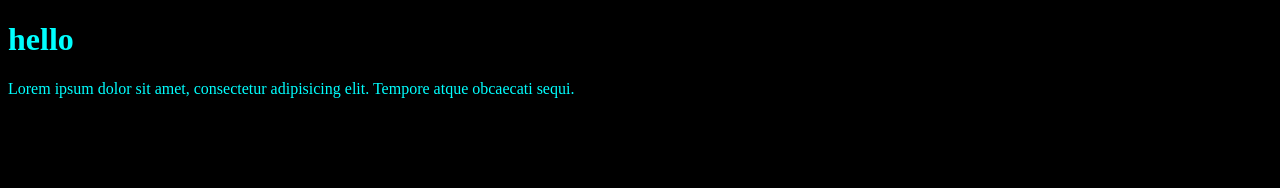
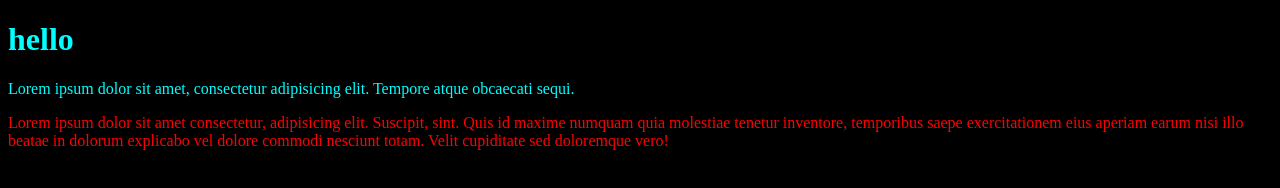
Before and after one commit to Yana-Kretsu/yana-test2, a plain HTML site: page index.html in a window 1280 px wide. Drawn offline with Linux system fonts and the light colour scheme.

Commit message:
Addind red P

```diff
--- a/index.html
+++ b/index.html
@@ -12,6 +12,9 @@
     <p>
         Lorem ipsum dolor sit amet, consectetur adipisicing elit. Tempore atque obcaecati sequi.
     </p>
+    <p class="lorem">
+        Lorem ipsum dolor sit amet consectetur, adipisicing elit. Suscipit, sint. Quis id maxime numquam quia molestiae tenetur inventore, temporibus saepe exercitationem eius aperiam earum nisi illo beatae in dolorum explicabo vel dolore commodi nesciunt totam. Velit cupiditate sed doloremque vero!
+    </p>
 
 </body>
 </html>
--- a/styles/styles.css
+++ b/styles/styles.css
@@ -2,3 +2,8 @@ body {
     background-color: black;
     color: aqua;
 }
+
+.lorem {
+    color: red;
+
+}
```
